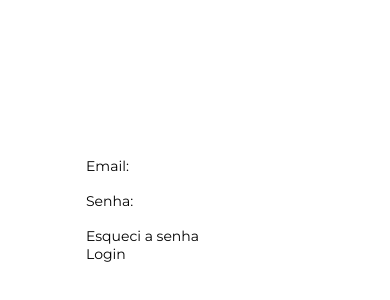
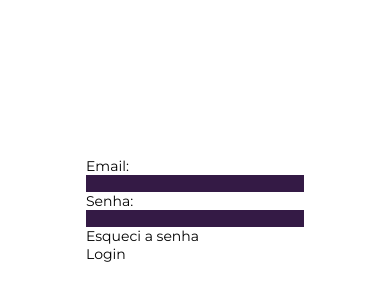
Before and after one commit to PipocaAgil-Grupo-Bordo/ciclo-agil-mobile, a React Native app: screen / in a window 390 px wide. Shown: the part 212-512 px from the top of the page. Built offline with nearby package versions, Linux system fonts and the light colour scheme.

Commit message:
adds 48 Horizontal padding to the App and styles the background of Login inputs

```diff
--- a/App.tsx
+++ b/App.tsx
@@ -1,15 +1,15 @@
-import { StatusBar } from 'expo-status-bar';
-import { StyleSheet, Text, View } from 'react-native';
-import Login from './src/pages/Login';
-import { useFonts } from 'expo-font';
+import { StatusBar } from "expo-status-bar";
+import { StyleSheet, Text, View } from "react-native";
+import Login from "./src/pages/Login";
+import { useFonts } from "expo-font";
 
 export default function App() {
   const [fontsLoaded] = useFonts({
-    'Montserrat': require('./assets/fonts/Montserrat.ttf'),
+    Montserrat: require("./assets/fonts/Montserrat.ttf"),
   });
   return (
     <View style={styles.container}>
-      <Login/>
+      <Login />
       <StatusBar style="auto" />
     </View>
   );
@@ -18,8 +18,9 @@ export default function App() {
 const styles = StyleSheet.create({
   container: {
     flex: 1,
-    backgroundColor: '#fff',
-    alignItems: 'center',
-    justifyContent: 'center',
+    backgroundColor: "#fff",
+    alignItems: "center",
+    justifyContent: "center",
+    paddingHorizontal: 48,
   },
 });
--- a/src/pages/Login/SigninForm/index.tsx
+++ b/src/pages/Login/SigninForm/index.tsx
@@ -1,5 +1,6 @@
 import React from "react";
 import { Button, Text, TextInput, TouchableOpacity, View } from "react-native";
+import { LoginInput } from "./style";
 
 // import { Container } from './styles';
 
@@ -8,9 +9,9 @@ const SigninForm: React.FC = () => {
     <View>
       <View >
         <Text style={{ fontFamily: "Montserrat" }}>Email:</Text>
-        <TextInput keyboardType="email-address" textAlign="center" />
+        <LoginInput keyboardType="email-address" textAlign="center" />
         <Text style={{ fontFamily: "Montserrat" }}>Senha:</Text>
-        <TextInput secureTextEntry={true} textAlign="center" />
+        <LoginInput secureTextEntry={true} textAlign="center" />
         <Text style={{ fontFamily: "Montserrat" }}>Esqueci a senha</Text>
         <TouchableOpacity>
           <Text style={{ fontFamily: "Montserrat" }}>Login</Text>
--- a/src/pages/Login/SigninForm/style.tsx
+++ b/src/pages/Login/SigninForm/style.tsx
@@ -1,5 +1,5 @@
-import styled from 'styled-components/native';
+import styled from "styled-components/native";
 
-export const Container = styled.View`
-
+export const LoginInput = styled.TextInput`
+  background-color: #341a45;
 `;
```
